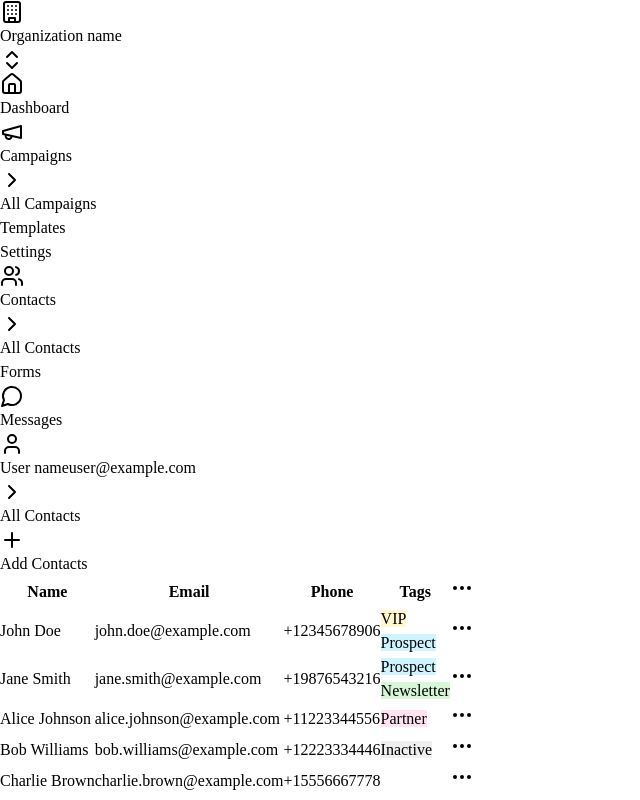
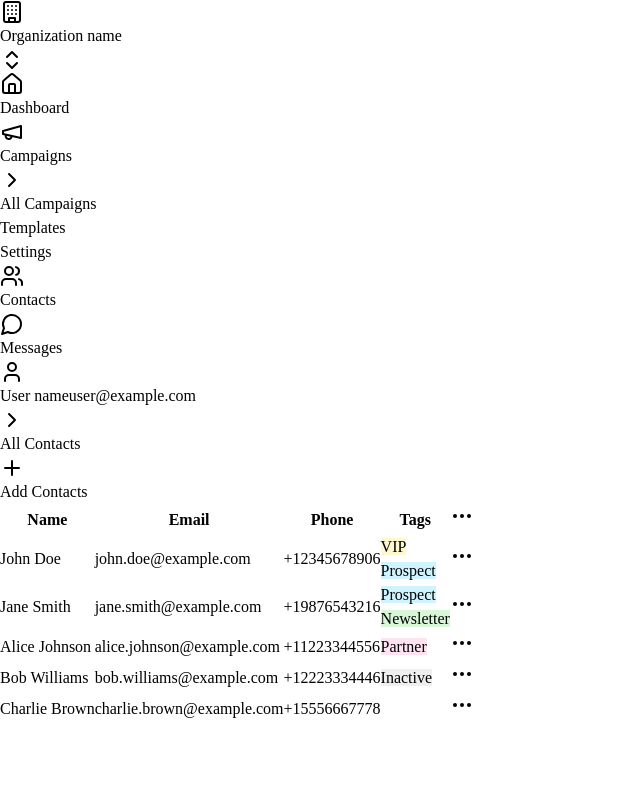
Before and after one commit to haydenwies/dexterity-sms, a Next.js app in the folder apps/web/: page /organizations/1/contacts in a window 1280 px wide. Shown: the whole page, without its empty margins (0-640 px from the left). Built offline with nearby package versions, Linux system fonts and the light colour scheme.

Commit message:
removed forms page

```diff
--- a/apps/web/src/app/(private)/organizations/[organizationId]/contacts/forms/page.tsx
+++ /dev/null
@@ -1,5 +0,0 @@
-const ContactFormsPage = () => {
-	return <div>ContactFormsPage</div>
-}
-
-export default ContactFormsPage
--- a/apps/web/src/components/sidebar/items.ts
+++ b/apps/web/src/components/sidebar/items.ts
@@ -54,21 +54,10 @@ const getSidebarItems = (): (SidebarItemLink | SidebarItemFolder)[] => {
 		},
 
 		{
-			type: SidebarItemType.FOLDER,
+			type: SidebarItemType.LINK,
 			title: "Contacts",
 			icon: IconName.CONTACTS,
-			items: [
-				{
-					type: SidebarItemType.LINK,
-					title: "All Contacts",
-					href: routes.ALL_CONTACTS("123")
-				},
-				{
-					type: SidebarItemType.LINK,
-					title: "Forms",
-					href: routes.ALL_CONTACT_FORMS("123")
-				}
-			]
+			href: routes.ALL_CONTACTS("123")
 		},
 		{
 			type: SidebarItemType.LINK,
--- a/apps/web/src/features/contact/create-contact/components/button.tsx
+++ b/apps/web/src/features/contact/create-contact/components/button.tsx
@@ -29,7 +29,7 @@ const CreateContactButton = () => {
 			<DropdownMenuContent align="end">
 				<DropdownMenuItem onClick={() => setManualOpen(true)}>
 					<Icon name={IconName.CREATE} />
-					From Scratch
+					Manual
 				</DropdownMenuItem>
 				<DropdownMenuItem onClick={() => setCsvOpen(true)}>
 					<Icon name={IconName.FILE_UPLOAD} />
--- a/apps/web/src/lib/routes.ts
+++ b/apps/web/src/lib/routes.ts
@@ -15,8 +15,6 @@ const routes = {
 
 	// Contacts
 	ALL_CONTACTS: (organizationId: string) => `/organizations/${organizationId}/contacts`,
-	ALL_CONTACT_TAGS: (organizationId: string) => `/organizations/${organizationId}/contacts/tags`,
-	ALL_CONTACT_FORMS: (organizationId: string) => `/organizations/${organizationId}/contacts/forms`,
 
 	// Campaigns
 	ALL_CAMPAIGNS: (organizationId: string) => `/organizations/${organizationId}/campaigns`,
```
